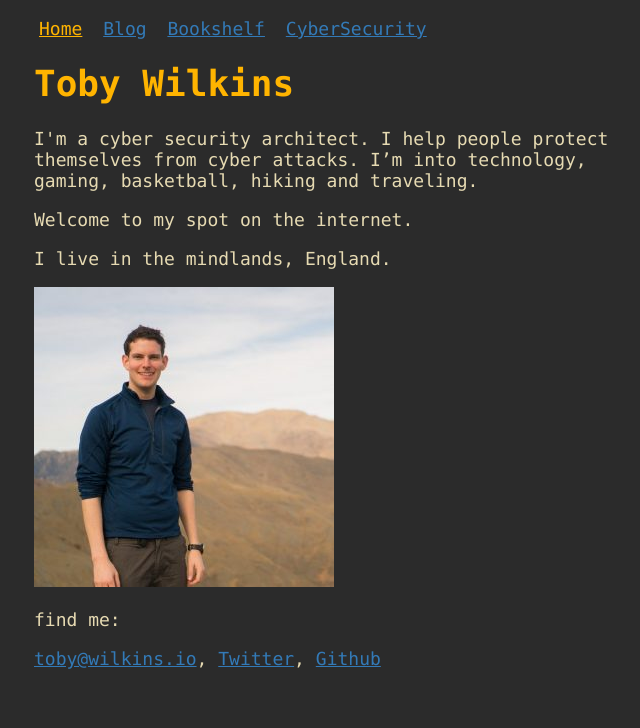
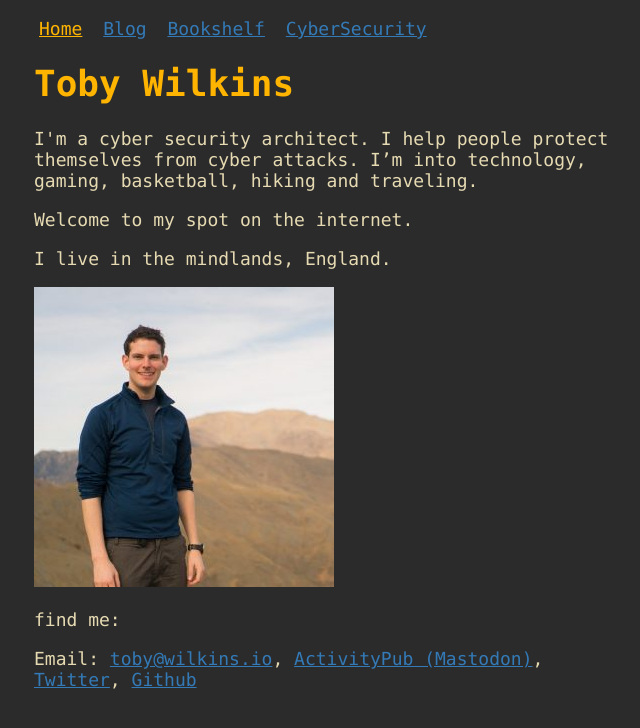
Before and after one commit to tjcwilk/tjcwilk.github.io, a Jekyll site: the page built from index.html, in a window 1280 px wide. Shown: the top 728 px of the page, without its empty margins (306-946 px from the left). Built offline with Jekyll 4.4.1, drawn with Linux system fonts in a browser that asks for light colours.

Commit message:
added mastodon link

```diff
--- a/index.html
+++ b/index.html
@@ -14,7 +14,9 @@ title: Home
 
 <p>find me:</p>
 <div>
-    <a href="mailto:toby@wilkins.io">toby@wilkins.io</a>,
+    Email: <a href="mailto:toby@wilkins.io">toby@wilkins.io</a>,
+
+    <a href="https://twit.social/web/@toby" target="_blank">ActivityPub (Mastodon)</a>,
     <a href="https://twitter.com/tjcwilk" target="_blank">Twitter</a>,
     <a href="https://github.com/tjcwilk" target="_blank">Github</a>
 
```
